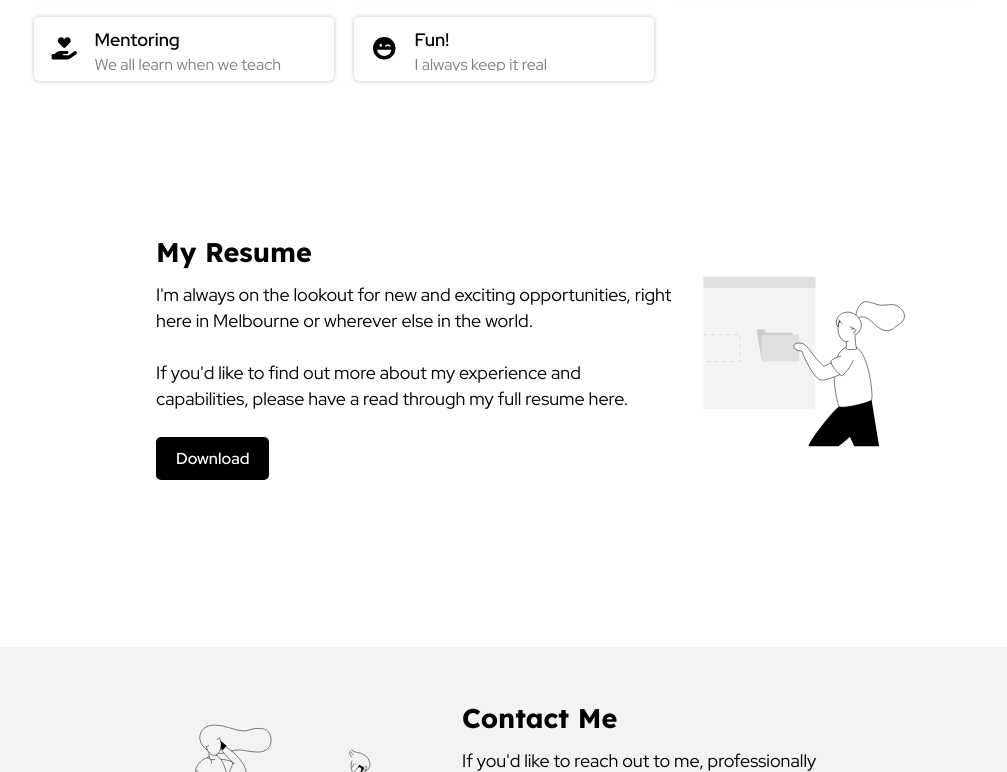
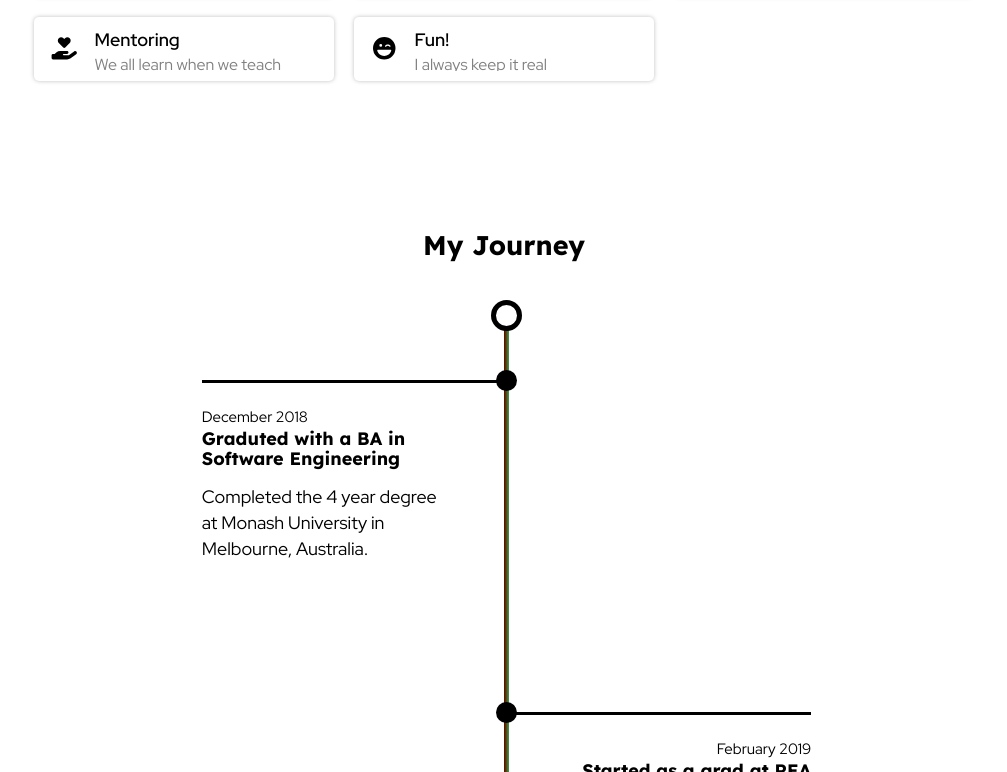
Before and after one commit to GhinaY/my-site, a Gatsby site: page /home in a window 1280 px wide. Shown: the part 2028-2800 px from the top of the page, without its empty margins (136-1143 px from the left). Built offline with nearby package versions, Linux system fonts and the light colour scheme; Gatsby itself is replaced by a stand-in of ours.

Commit message:
First edition of the timeline

```diff
--- a/package.json
+++ b/package.json
@@ -32,13 +32,11 @@
     "react": "^18.2.0",
     "react-aws-icons": "^1.2.1",
     "react-burgers": "^1.3.0",
-    "react-devicon": "^0.1.9",
     "react-dom": "^18.2.0",
     "react-helmet": "^6.1.0",
     "react-markdown": "^8.0.3",
     "react-scroll": "^1.7.16",
     "react-typography": "^0.16.19",
-    "react-vertical-timeline-component": "^3.0.2",
     "react-wordcloud": "^1.2.3",
     "styled-components": "^5.1.1",
     "typography": "^0.16.19"
--- a/src/components/Header/DesktopHeader/DesktopHeader.js
+++ b/src/components/Header/DesktopHeader/DesktopHeader.js
@@ -7,6 +7,7 @@ import './DesktopHeader.scss';
 const menuItems = {
   About: -180,
   Skills: -50,
+  Journey: -50,
   Resume: -50,
   Contact: -50,
 };
--- a/src/components/Header/HamburgerMenu/HamburgerMenu.js
+++ b/src/components/Header/HamburgerMenu/HamburgerMenu.js
@@ -8,6 +8,7 @@ import './HamburgerMenu.scss';
 const menuItems = {
   About: -100,
   Skills: 50,
+  Journey: 50,
   Resume: 50,
   Contact: 50,
 };
--- /dev/null
+++ b/src/components/Timeline/MajorMilestone/MajorMilestone.js
@@ -0,0 +1,20 @@
+import React from 'react';
+import './MajorMilestone.scss';
+import '../Timeline.scss';
+
+const MajorMilestone = ({ title, date, description, alignment }) => {
+
+  return (
+    <div className={`milestoneContainer milestoneContainer-${alignment} majorMilestoneContainer majorMilestoneContainer-${alignment}`}>
+      <div className={`majorMilestoneCircle majorMilestoneCircle-${alignment}`} />
+      <div className={`majorMilestoneLine majorMilestoneLine-${alignment}`} />
+      <div className={`milestoneContentContainer-${alignment}`}>
+        <small>{date}</small>
+        <h4>{title}</h4>
+        <p>{description}</p>
+      </div>
+    </div>
+  );
+};
+
+export default MajorMilestone;
--- /dev/null
+++ b/src/components/Timeline/MajorMilestone/MajorMilestone.scss
@@ -0,0 +1,46 @@
+.majorMilestoneContainer {
+  width: 30%;
+  margin-top: 15rem;
+
+  &-left {
+    left: 20%;
+  }
+
+  &-right {
+    left: 50%;
+  }
+
+  @media only screen and (max-width: 48em) {
+    width: 95%;
+    left: 5%;
+  }
+}
+
+.majorMilestoneLine {
+  width: 100%;
+  height: 0px;
+  border-top: solid 3px var(--textPrimary);
+  margin-bottom: 2rem;
+}
+
+.majorMilestoneCircle {
+  width: 2.1rem;
+  height: 2.1rem;
+  border-radius: 100%;
+  background-color: var(--textPrimary);
+  position: absolute;
+  top: -10px;
+
+  &-left {
+    right: -8px;
+  }
+
+  &-right {
+    left: -8px;
+  }
+
+  @media only screen and (max-width: 48em) {
+    left: -8px;
+    right: unset;
+  }
+}
--- /dev/null
+++ b/src/components/Timeline/MinorMilestone/MinorMilestone.js
@@ -0,0 +1,19 @@
+import React from 'react';
+import './MinorMilestone.scss';
+import '../Timeline.scss';
+
+const MinorMilestone = ({ title, date, alignment }) => {
+
+  return (
+    <div className={`milestoneContainer milestoneContainer-${alignment} minorMilestoneContainer minorMilestoneContainer-${alignment}`}>
+      <div className={`minorMilestoneCircle minorMilestoneCircle-${alignment}`} />
+      <div className={`minorMilestoneLine minorMilestoneLine-${alignment}`} />
+      <div className={`milestoneContentContainer-${alignment}`}>
+        <small>{date}</small>
+        <p>{title}</p>
+      </div>
+    </div>
+  );
+};
+
+export default MinorMilestone;
--- /dev/null
+++ b/src/components/Timeline/MinorMilestone/MinorMilestone.scss
@@ -0,0 +1,46 @@
+.minorMilestoneContainer {
+  width: 20%;
+  margin-top: 8rem;
+
+  &-left {
+    left: 30%;
+  }
+
+  &-right {
+    left: 50%;
+  }
+
+  @media only screen and (max-width: 48em) {
+    width: 85%;
+    left: 5%;
+  }
+}
+
+.minorMilestoneLine {
+  width: 100%;
+  height: 0px;
+  border-top: dashed 3px var(--textPrimary);
+  margin-bottom: 2rem;
+}
+
+.minorMilestoneCircle {
+  width: 1.7rem;
+  height: 1.7rem;
+  border-radius: 100%;
+  background-color: var(--textPrimary);
+  position: absolute;
+  top: -8px;
+
+  &-left {
+      right: -6px;
+  }
+
+  &-right {
+      left: -6px;
+  }
+
+  @media only screen and (max-width: 48em) {
+    left: -6px;
+    right: unset;
+  }
+}
--- a/src/components/Timeline/Timeline.js
+++ b/src/components/Timeline/Timeline.js
@@ -1,42 +1,37 @@
 import React from 'react';
-import {
-  VerticalTimeline,
-  VerticalTimelineElement,
-} from 'react-vertical-timeline-component';
-import 'react-vertical-timeline-component/style.min.css';
 import './Timeline.scss';
 import REALogo from '../../../assets/icons/REA-logo.svg';
-import SVGDeviconInline from 'react-devicon/_base/SVGDeviconInline';
+import MajorMilestone from './MajorMilestone/MajorMilestone';
+import MinorMilestone from './MinorMilestone/MinorMilestone';
+import { faRightFromBracket } from '@fortawesome/free-solid-svg-icons';
 
-const timeline = (
-  <VerticalTimeline>
-    <VerticalTimelineElement
-      className="vertical-timeline-element--work"
-      date="2008 - 2010"
-      iconStyle={{ background: 'white', color: '#fff' }}
-      icon={
-        <SVGDeviconInline iconSVG={REALogo} width={'15px'} height={'15px'} />
-      }
-    >
-      <h3 className="vertical-timeline-element-title">Web Designer</h3>
-      <h4 className="vertical-timeline-element-subtitle">Los Angeles, CA</h4>
-      <p>User Experience, Visual Design</p>
-    </VerticalTimelineElement>
-    <VerticalTimelineElement
-      className="vertical-timeline-element--education"
-      date="2002 - 2006"
-      iconStyle={{ background: 'white', color: '#fff' }}
-    >
-      <h3 className="vertical-timeline-element-title">
-        Bachelor of Science in Interactive Digital Media Visual Imaging
-      </h3>
-      <h4 className="vertical-timeline-element-subtitle">Bachelor Degree</h4>
-      <p>Creative Direction, Visual Design</p>
-    </VerticalTimelineElement>
-    <VerticalTimelineElement
-      iconStyle={{ background: 'white', color: '#fff' }}
-    />
-  </VerticalTimeline>
-);
+const Timeline = ({ events }) => {
+  let leftAlignment = false;
 
-export default timeline;
+  const milestones = events.map((e) => {
+    if (e.isMajor) {
+      leftAlignment = !leftAlignment;
+      const alignment = leftAlignment ? 'left' : 'right';
+
+      return (
+        <MajorMilestone key={e.title} title={e.title} date={e.date} description={e.description} alignment={alignment} />
+      );
+    }
+
+    const alignment = leftAlignment ? 'left' : 'right';
+    return (
+      <MinorMilestone key={e.title} title={e.title} date={e.date} alignment={alignment} />
+    );
+  });
+
+  return (
+    <div className='timelineContainer'>
+      <div className='timelineLine gradientColors'/>
+      <div className='milestonesWrapper'>
+        {milestones}
+      </div>
+    </div>
+  );
+};
+
+export default Timeline;
--- a/src/components/Timeline/Timeline.scss
+++ b/src/components/Timeline/Timeline.scss
@@ -1,14 +1,83 @@
-.vertical-timeline::before {
-  background: linear-gradient(rgba(55, 0, 108, 1) 0%, rgba(187, 116, 79, 1));
-  animation: gradient 18s ease infinite;
-  animation-timing-function: ease-in-out;
-  -webkit-animation-timing-function: ease-in-out;
+.timelineContainer {
+  position: relative;
+  padding: 8rem 0rem;
 }
 
-.vertical-timeline-element-icon {
-  box-shadow: 0 0 4px lightgrey;
+.timelineLine {
+  width: 5px;
+  left: 50%;
+  position: absolute;
+  top: 3rem;
+  bottom: 3rem;
+
+  &:before {
+    content: "";
+    border-radius: 100%;
+    border: solid 5px var(--textPrimary);
+    width: 3.1rem;
+    height: 3.1rem;
+    background: transparent;
+    display: block;
+    position: absolute;
+    left: -13px;
+    top: -3rem;
+  }
+
+  &:after {
+    content: "";
+    border-radius: 100%;
+    border: solid 5px var(--textPrimary);
+    width: 3.1rem;
+    height: 3.1rem;
+    background: transparent;
+    display: block;
+    position: absolute;
+    left: -13px;
+    bottom: -3rem;
+  }
+
+  @media only screen and (max-width: 48em) {
+    left: 5%;
+  }
 }
 
-.vertical-timeline-element-content {
-  box-shadow: none;
+.milestonesWrapper {
+
+  :first-child {
+    margin-top: 0px;
+  }
 }
+
+.milestoneContainer {
+  position: relative;
+
+  &-left {
+    transform: translateX(5px);
+
+    @media only screen and (max-width: 48em) {
+      transform: none;
+    }
+  }
+}
+
+.milestoneContentContainer {
+  &-left {
+    padding-right: 7rem;
+
+    @media only screen and (max-width: 48em) {
+      padding-right: 0rem;
+      padding-left: 3rem;
+    }
+  }
+
+  &-right {
+    padding-left: 7rem;
+    text-align: right;
+
+    @media only screen and (max-width: 48em) {
+      padding-right: 0rem;
+      padding-left: 3rem;
+      text-align: left;
+    }
+  }
+}
--- a/src/pages/home.js
+++ b/src/pages/home.js
@@ -5,6 +5,7 @@
 import welcomeBlock from '../sections/welcome/welcome';
 import aboutSection from '../sections/about/about';
 import skillsSection from '../sections/skills/skills';
+import journeySection from '../sections/journey/journey';
 import resumeSection from '../sections/resume/resume';
 import contactSection from '../sections/contact/contact';
 import '../styles/home.scss';
@@ -49,6 +50,7 @@
       {welcomeBlock}
       <Section id="About" content={aboutSection} />
       <Section id="Skills" content={skillsSection} />
+      <Section id="Journey" content={journeySection} />
       <Section id="Resume" content={resumeSection} />
       <Section id="Contact" content={contactSection} />
       {quote}
--- /dev/null
+++ b/src/sections/journey/journey.js
@@ -0,0 +1,64 @@
+import React from 'react';
+// import './timeline.scss';
+import Timeline from '../../components/Timeline/Timeline';
+import '../../styles/home.scss';
+
+const events = [
+  {
+    isMajor: true,
+    title: "Graduted with a BA in Software Engineering" ,
+    date: "December 2018",
+    description: "Completed the 4 year degree at Monash University in Melbourne, Australia."
+  },
+  {
+    isMajor: true,
+    title: "Started as a grad at REA Group" ,
+    date: "February 2019",
+    description: ""
+  },
+  {
+    isMajor: false,
+    title: "Six months rotaion in iOS development" ,
+    date: "February 2019",
+  },
+  {
+    isMajor: false,
+    title: "Six months rotaion in the Flatmates team" ,
+    date: "August 2019",
+  },
+  {
+    isMajor: false,
+    title: "Three months rotaion in a mobile CI team" ,
+    date: "February 2020",
+  },
+  {
+    isMajor: false,
+    title: "Three months rotaion in a DevOps team" ,
+    date: "May 2020",
+  },
+  {
+    isMajor: true,
+    title: "Landed a web-development role after completing the grad program at REA Group",
+    date: "August 2020",
+    description: ""
+  },
+  {
+    isMajor: true,
+    title: "Started a Master of Information Technology specialising in Artificial Inteligence at the Uniersity of Melbourne",
+    date: "August 2020",
+    description: ""
+  },
+  {
+    isMajor: true,
+    title: "Joined Atlassian as a web developer",
+    date: "December 2020",
+    description: ""
+  }
+];
+
+export default (
+  <div>
+    <h2 className="sectionTitle">My Journey</h2>
+    <Timeline events={events} />
+  </div>
+);
--- a/src/styles/global.scss
+++ b/src/styles/global.scss
@@ -21,6 +21,10 @@ h2 {
 h3 {
   font-size: 2.4rem;
   font-weight: 400;
+}
+
+h4 {
+  font-size: 1.8rem;
 }
 
 body {
@@ -77,7 +81,7 @@ body.dark {
   --bg: #202124;
   --bgOverlay: #303134;
   --shadow: #5f6368;
-  --textPrimary: rgba(255, 255, 255, 0.88);
+  --textPrimary: #e8eaed;
   --textSecondary: #bdc1c6;
   --textTertiary: #969ba1;
   --uiPrimary: rgba(255, 255, 255, 0.88);
```
Also changed, not shown: 1 other file.
